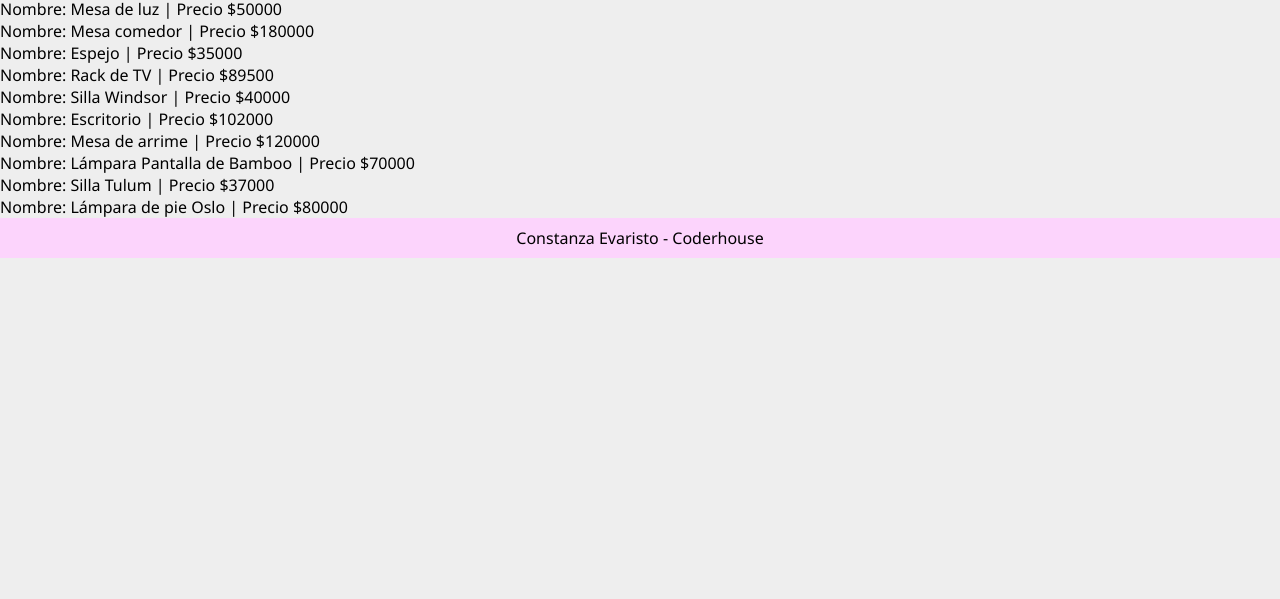
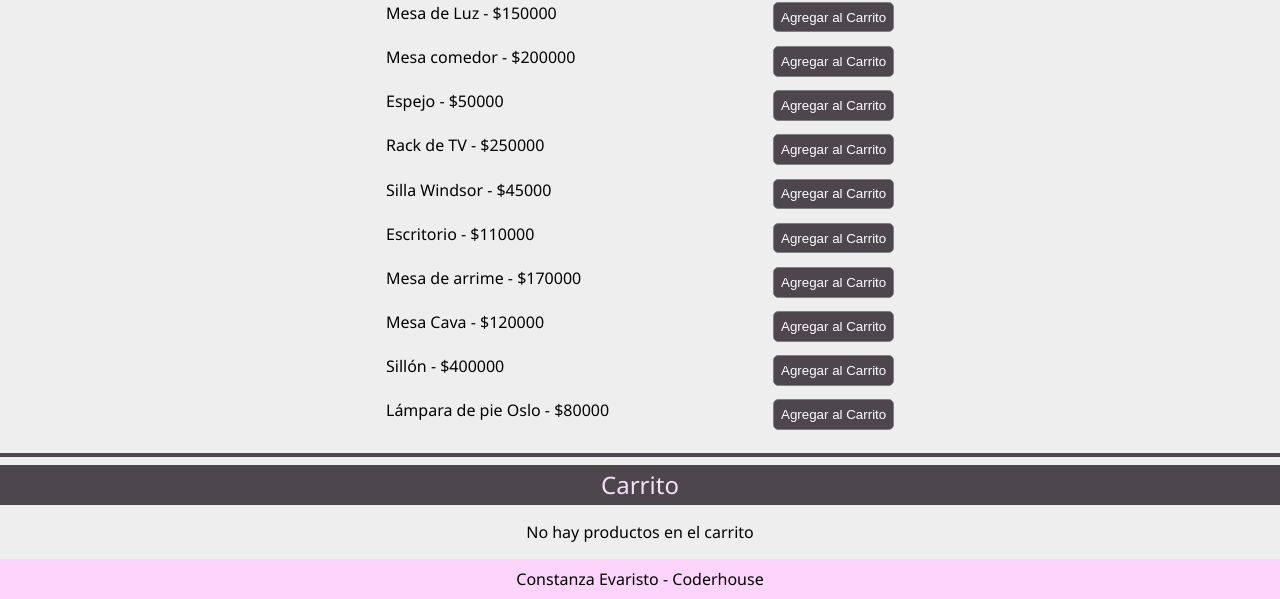
Before and after one commit to connievaristo/PreEntrega1Evaristo, a plain HTML site: page products.html in a window 1280 px wide. Shown: the part 223-822 px from the top of the page. Before the commit the page ends 800 px from the top, so only its background shows below. Drawn offline with Linux system fonts and the light colour scheme.

Commit message:
products page ok

```diff
--- a/css/styles.css
+++ b/css/styles.css
@@ -26,12 +26,11 @@ header {
 
 .navbar ul li{
     list-style: none;
-    font-size: 1.525rem;
+    font-size: 1.3125rem;
     padding: 2rem;
 }
 
 .navbar ul li a{
-    text-transform:uppercase;
     text-decoration:none;
     font-weight: 500;
     color: #392739;
@@ -170,7 +169,57 @@ form input{
     margin: 0.75rem;
 }
 
+.line {
+    width: 100%;
+    height: 0.25rem;
+    background-color: #4d464d;
+    margin-bottom: 0.5rem;
+}
 
+#carrito, #sectionProd {
+    width: 700px;
+    display: flex;
+    flex-direction: column;
+    justify-content: center;
+    align-items: center;
+    margin: 1rem auto;
+}
+
+.cartTitle {
+    background-color: #4d464d;
+    color: #f8def8;
+    display: flex;
+    justify-content: center;
+    height: 2.5rem;
+    font-weight: 500;
+}
+
+#carrito div{
+    margin: 0.4rem;
+}
+
+.totalCarrito{
+    font-weight: 700;
+    font-size: 1.15rem;
+    margin: 0.5rem;
+}
+
+#sectionProd div {
+    display: flex;
+    flex-direction:row;
+    justify-content: space-between;
+    width: calc(100% - 12rem); /*Los alinea y separa*/
+    margin: 0.425rem;
+}
+
+.vaciarCart, .botonGrey {
+    padding: 0.425rem;
+    margin-left:2rem;
+    border-radius: 0.325rem;
+    border: 0.025rem solid gray;
+    background-color: #4d464d;
+    color: white;
+}
 
 
 footer {
--- a/js/products.js
+++ b/js/products.js
@@ -1,48 +1,48 @@
 //Agregar productos al HTML
 const productos = [{
     id: 1,
-    product: "Mesa de luz",
-    precio: 50000
+    product: "Mesa de Luz",
+    precio: 150000
 },
 {
     id: 2,
     product: "Mesa comedor",
-    precio: 180000
+    precio: 200000
 },
 {
     id: 3,
     product: "Espejo",
-    precio: 35000
+    precio: 50000
 },
 {
     id: 4,
     product: "Rack de TV",
-    precio: 89500
+    precio: 250000
 },
 {
     id: 5,
     product: "Silla Windsor",
-    precio: 40000
+    precio: 45000
 },
 {
     id: 6,
     product: "Escritorio",
-    precio: 102000
+    precio: 110000
 },
 {
     id: 7,
     product: "Mesa de arrime",
+    precio: 170000
+},
+{
+    id: 8,
+    product: "Mesa Cava",
     precio: 120000
 },
 {
-    id: 8,
-    product: "Lámpara Pantalla de Bamboo",
-    precio: 70000
-},
-{
     id: 9,
-    product: "Silla Tulum",
-    precio: 37000
+    product: "Sillón",
+    precio: 400000
 },
 {
     id: 10,
@@ -51,26 +51,94 @@ const productos = [{
 }
 ];
 
+let cart = cargarCartdeLocalStorage(); //Declaro abajo
 
-const divProd = document.createElement('div'); //Creo al div para los productos
-const sectionProd = document.getElementById('sectionProd'); //Traigo a la section que declaré en HTML con el id
-sectionProd.appendChild(divProd); //Anido al div de productos en la section
+//Función para agregar producto al carrito
+function addToCart(productID, cantidad) {
+    const producto = productos.find(p => p.id === productID); //Guardo al producto ahí cuando lo encuentro
+    if (!producto) { //Si no encuentro producto
+        console.error("Product not found");
+        return;
+    };
 
-for (const producto of productos) {
-    let literal = `Nombre: ${producto.product} | Precio $${producto.precio}`
-    const texto = document.createElement('p');
-    texto.innerHTML = literal; //Guardo texto en la etiqueta para que lo muestre
-    divProd.appendChild(texto); //Lo guardo en el div
+    const cartItem = cart.find(item => item.id === productID);
+
+    if (cartItem) {
+        cartItem.cantidad += cantidad;
+        cartItem.precioTotal = cartItem.cantidad * producto.precio;
+    } else {
+        cart.push({
+            id: producto.id,
+            product: producto.product,
+            precio: producto.precio,
+            cantidad: cantidad,
+            precioTotal: cantidad * producto.precio
+        });
+    }
+
+    guardarCartEnLocalStorage();
+    renderCart();
 };
 
-const botonID = document.getElementById('botonID');
-botonID.addEventListener('click',buscarId);
+//Función para crear al elemento del producto para que se vea
+function renderProductos() {
+    const listaProducto = document.getElementById('sectionProd');
+    listaProducto.innerHTML = ''; //limpio
+    productos.forEach(producto => {
+        const productoDiv = document.createElement('div');
+        productoDiv.innerHTML = `<p>${producto.product} - $${producto.precio}</p>
+        <button onclick="addToCart(${producto.id},1)" class="botonGrey">Agregar al Carrito</button>`;
+        listaProducto.appendChild(productoDiv);
+    });
+};
 
-function buscarId() {
-    const idIngresado = prompt("Ingresá el nombre del producto para ver el ID (tal cual está escrito en la descripción)");
-    console.log(idIngresado);
+//Función para crear lista  del carrito
+function renderCart() {
+    const carritoDiv = document.getElementById('carrito');
+    carritoDiv.innerHTML = ''; //limpio
+    cart.forEach(item => {
+        const itemDiv = document.createElement('div');
+        itemDiv.innerHTML = `<p>ID: ${item.id} Nombre: ${item.product} Cantidad: ${item.cantidad} Precio total: $${item.precioTotal}</p>`;
+        carritoDiv.appendChild(itemDiv);
+    });
+    const cantidadItems = cart.reduce((acumulador, item) => acumulador + item.cantidad, 0)
+    const totalItems = cart.reduce((acumulador, item) => acumulador + item.precioTotal, 0)
+    const totalP = document.createElement('p');
+    totalP.className = 'totalCarrito';
+    totalP.innerHTML = `TOTAL: $${totalItems} (${cantidadItems} productos)`;
+    carritoDiv.appendChild(totalP);
 
-    const resultadoFind = productos.find((producto) => producto.product === `${idIngresado}`);
-    alert(`El ID de ${resultadoFind.product} es ${resultadoFind.id}`);
-    console.log(resultadoFind)
+    const buttonLimpiar = document.createElement('button');
+    buttonLimpiar.className = 'vaciarCart';
+    buttonLimpiar.textContent='Vaciar carrito';
+    carritoDiv.appendChild(buttonLimpiar);
+    buttonLimpiar.addEventListener('click',limpiarCarrito);
 };
+
+
+
+//Función para alamacenar carrito en el LocalStorage (JSON)
+function guardarCartEnLocalStorage() {
+    localStorage.setItem('cart', JSON.stringify(cart));
+};
+
+//Recupero carrito de LocalStorage
+function cargarCartdeLocalStorage() {
+    const carritoGuardado = localStorage.getItem('cart');
+    return carritoGuardado ? JSON.parse(carritoGuardado) : []; //Si carrito guardado = true, desglosa el JSON del carrito, si no cre aarray vacío.
+};
+
+//Función para limpiar carrito
+function limpiarCarrito() {
+    cart = [];
+    localStorage.clear;
+
+    const carritoDiv = document.getElementById('carrito');
+    carritoDiv.innerHTML = 'No hay productos en el carrito'; //limpio
+};
+
+document.addEventListener('DOMContentLoaded', () => {
+    renderProductos();
+    renderCart();
+    limpiarCarrito();
+});
--- a/products.html
+++ b/products.html
@@ -14,8 +14,10 @@
         <h1>Nuestros productos</h1>
         <h2>¡20% OFF en un pago o aprovechá 3, 6, 9 o 12 cuotas fijas!</h2>
         <section id="sectionProd">
-            <input id="botonID" type="button" value="Buscar ID de producto">
         </section>
+        <div class="line"></div>
+        <h3 class="cartTitle">Carrito</h3>
+        <div id="carrito"></div>
     </main>
     <footer>
     </footer>
```
